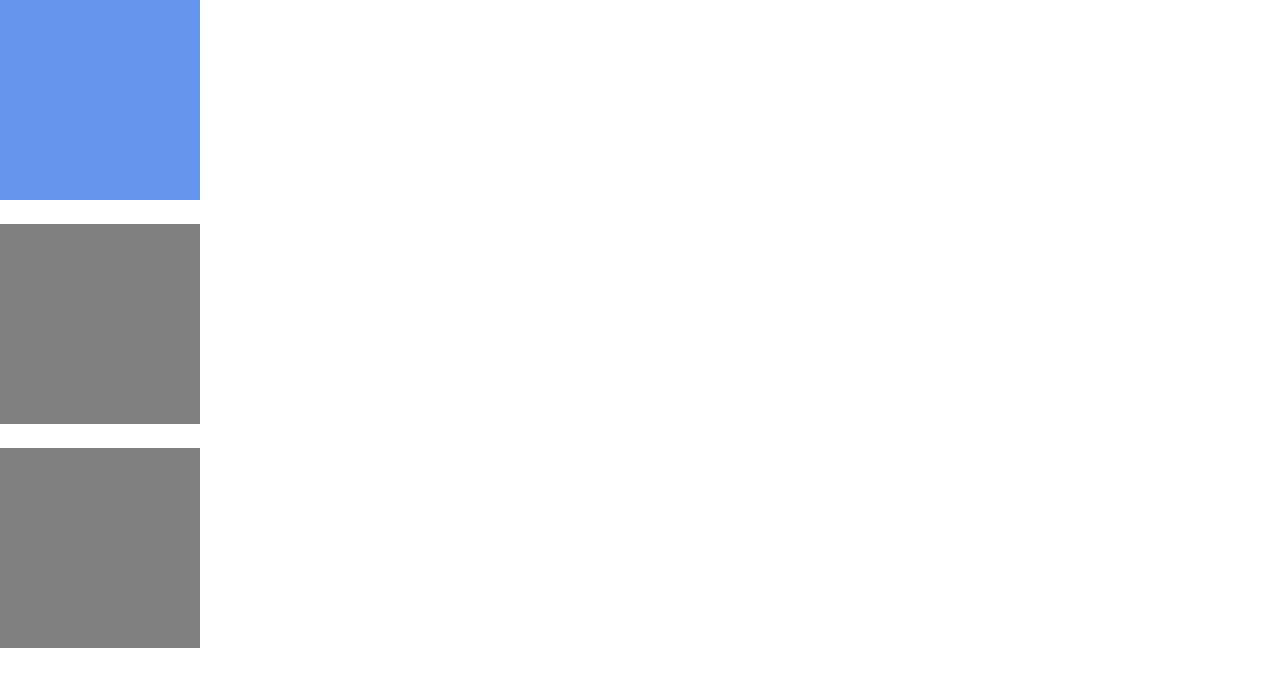
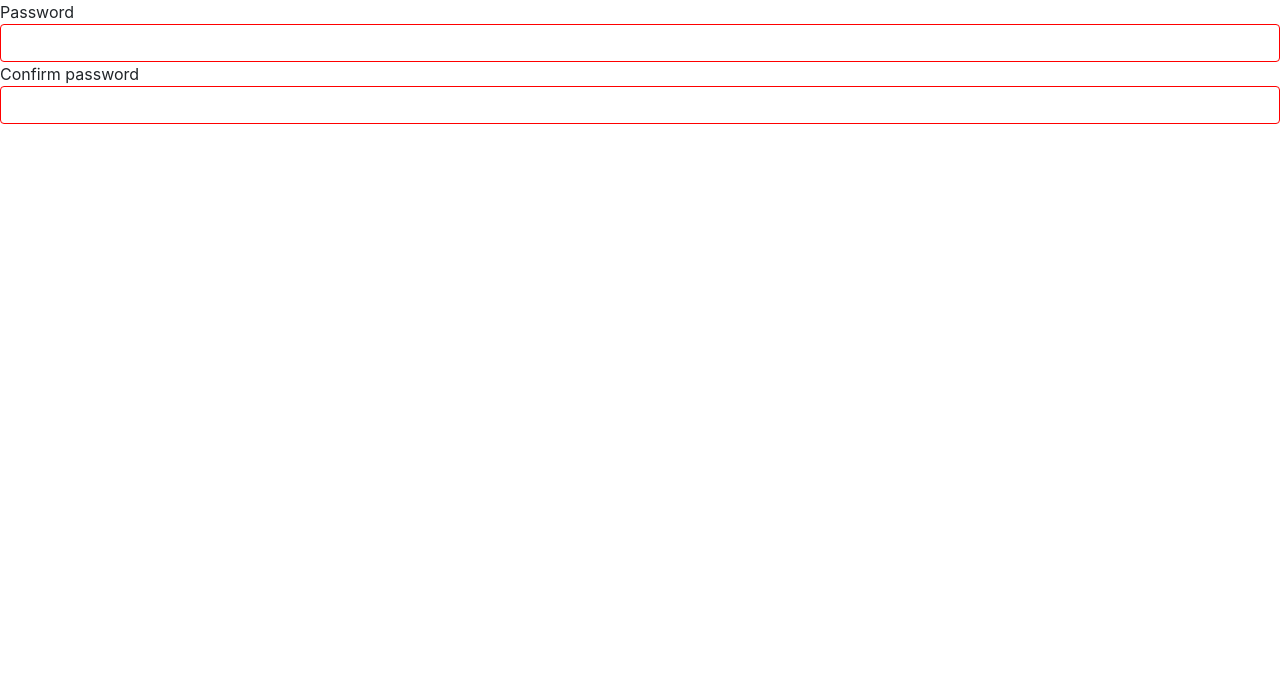
Before and after one commit to naranjita11/react-wk2-exercises, a React (Create React App) app: page / in a window 1280 px wide. Shown: the top 686 px of the page. Built offline with nearby package versions, Linux system fonts and the light colour scheme.

Commit message:
SignUp & Password components completed with lifting state

```diff
--- a/src/App.js
+++ b/src/App.js
@@ -1,9 +1,11 @@
 import './App.css';
-import Squares from "./Components/Squares/Squares";
+// import Squares from "./Components/Squares/Squares";
+import SignUp from "./Components/SignUp/SignUp"
 
 const App = () => (
   <>
-    <Squares colour="cornflowerblue" />
+    {/* <Squares colour="cornflowerblue" /> */}
+    <SignUp minimumLength={ 12 } />
   </>
 );
 
--- /dev/null
+++ b/src/Components/SignUp/Password.js
@@ -0,0 +1,18 @@
+const Password = ({ label, handleChange, value, valid }) => {
+
+
+    return (
+        <div className="form-group">
+        <label>{ label }</label>
+        <input
+            className="form-control"
+            type="password"
+            style={{ borderColor: valid ? "" : "red" }}
+            value={ value }
+            onChange={ handleChange }
+        />
+        </div>
+    );
+  }
+
+  export default Password;
--- /dev/null
+++ b/src/Components/SignUp/SignUp.js
@@ -0,0 +1,63 @@
+// Create a component <Password label="Password"> that contains an <input> with a <label>. Inside a <SignUp minimumLength={ 12 }> component put two of these <Password> components: one should have the label "Password" and the other "Confirm Password". Both <Password> components should have a red border unless they are longer than minimumLength and match each other.
+
+// Hint: If you don't remember it, go back over the Controlled Components material from last week first
+
+import { Component } from "react";
+import Password from "./Password";
+
+class SignUp extends Component {
+
+    constructor(props) {
+        super(props);
+
+        this.state = {
+            password: "",
+            confirmPassword: "",
+        };
+
+        this.handleChangePassword=this.handleChangePassword.bind(this);
+        this.handleChangeConfirmPassword=this.handleChangeConfirmPassword.bind(this);
+    }
+
+    handleChangePassword(e) {
+        this.setState({ password: e.currentTarget.value });
+    }
+
+    handleChangeConfirmPassword(e) {
+        this.setState({ confirmPassword: e.currentTarget.value });
+    }
+
+    isValid() {
+        let { minimumLength } = this.props;
+        let { password, confirmPassword } = this.state;
+
+        return ((password.length >= minimumLength) && (password === confirmPassword));
+    }
+
+    render() {
+        return (
+            <>
+                <Password
+                    label="Password"
+                    handleChange={ this.handleChangePassword }
+                    value={ this.state.password }
+                    valid={ this.isValid() }
+                />
+
+                <Password
+                    label="Confirm password"
+                    handleChange={ this.handleChangeConfirmPassword }
+                    value={ this.state.confirmPassword }
+                    valid={ this.isValid() }
+                />
+
+
+
+            </>
+        )
+    }
+
+
+}
+
+export default SignUp;
```
